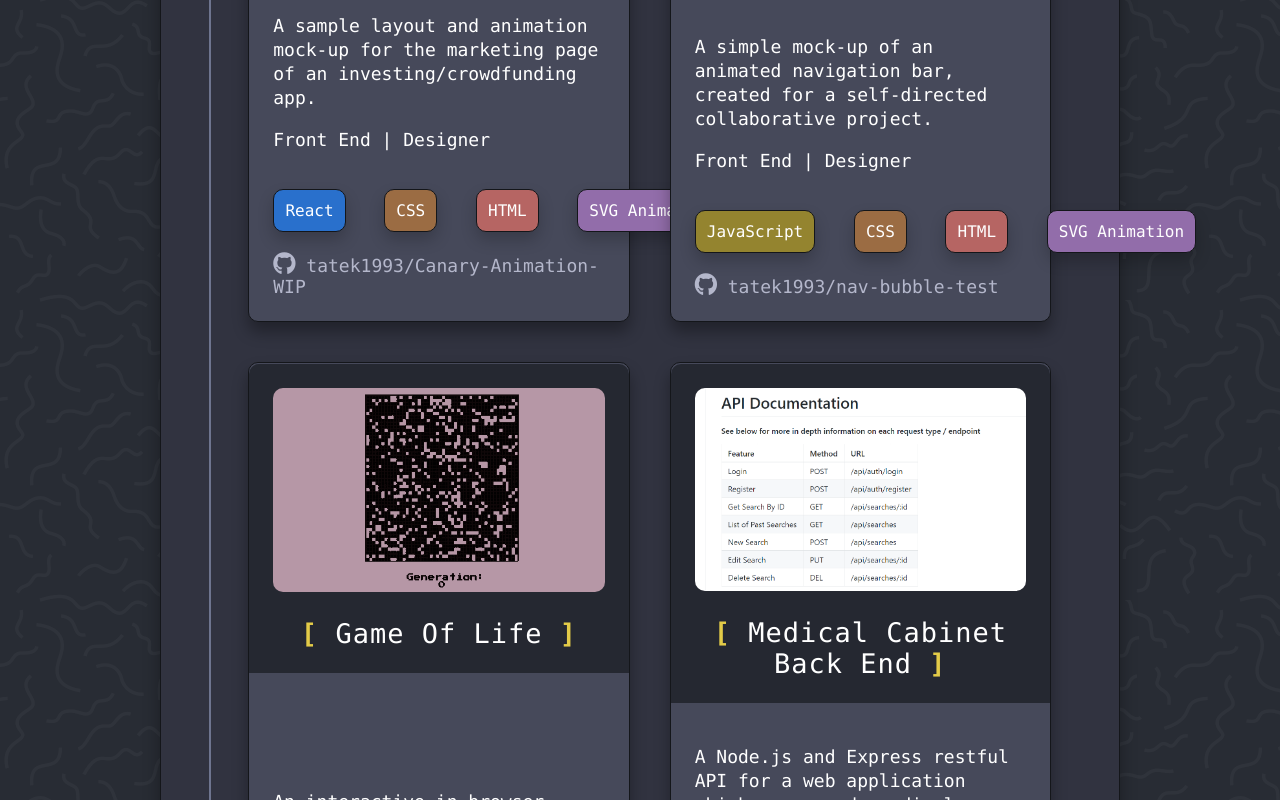
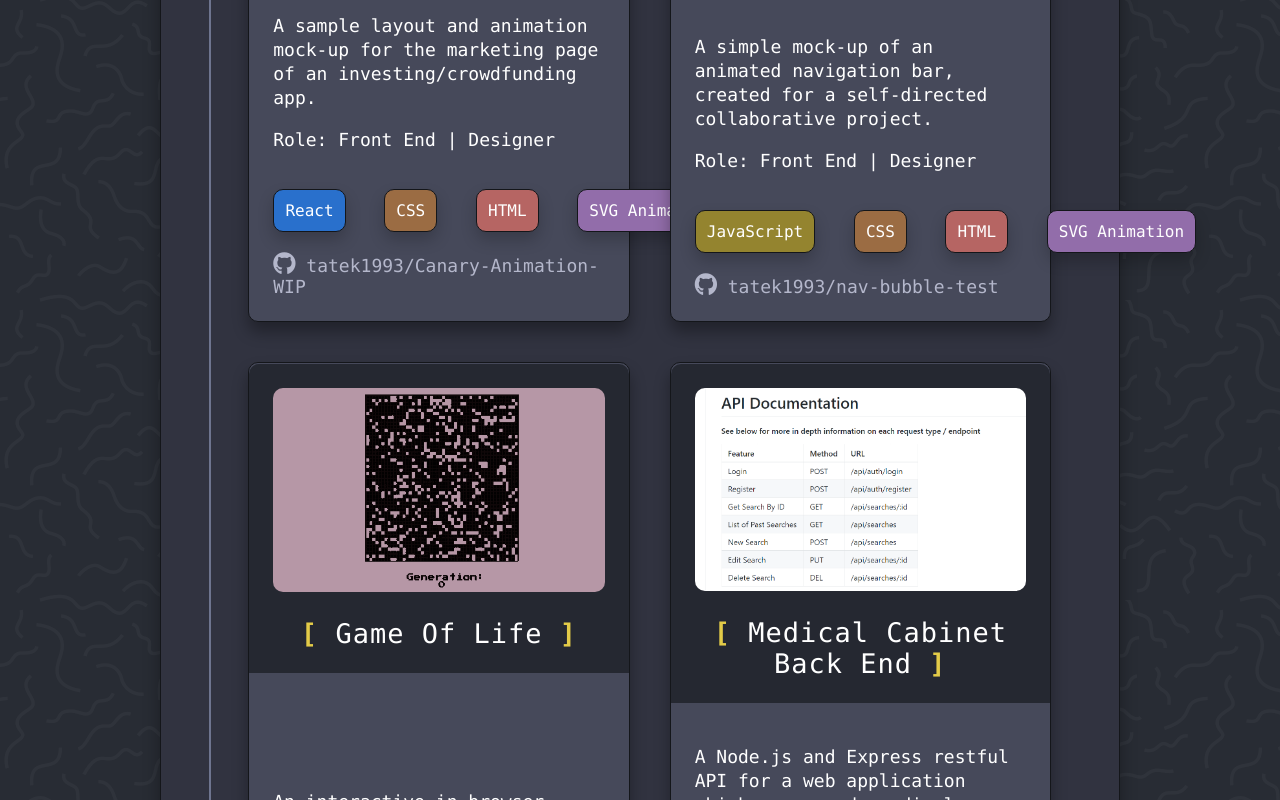
Before and after one commit to tatek1993/Portfolio, a React (Create React App) app: page / in a window 1280 px wide. Shown: the part 2700-3500 px from the top of the page. Built offline with nearby package versions, Linux system fonts and the light colour scheme.

Commit message:
updating projects

```diff
--- a/src/components/projects.js
+++ b/src/components/projects.js
@@ -74,7 +74,7 @@ const Projects = () => {
                                 </div>
                                 <div className="project-description">
                                     <p>{x.description}</p>
-                                    <p>{x.role}</p>
+                                    <p>Role: {x.role}</p>
                                     <div className='tools'>
                                         {x.tools.map(tool => (<div className={`skill border-box ${toolColors[tool]}`}>{tool} </div>))}
                                     </div>
```
